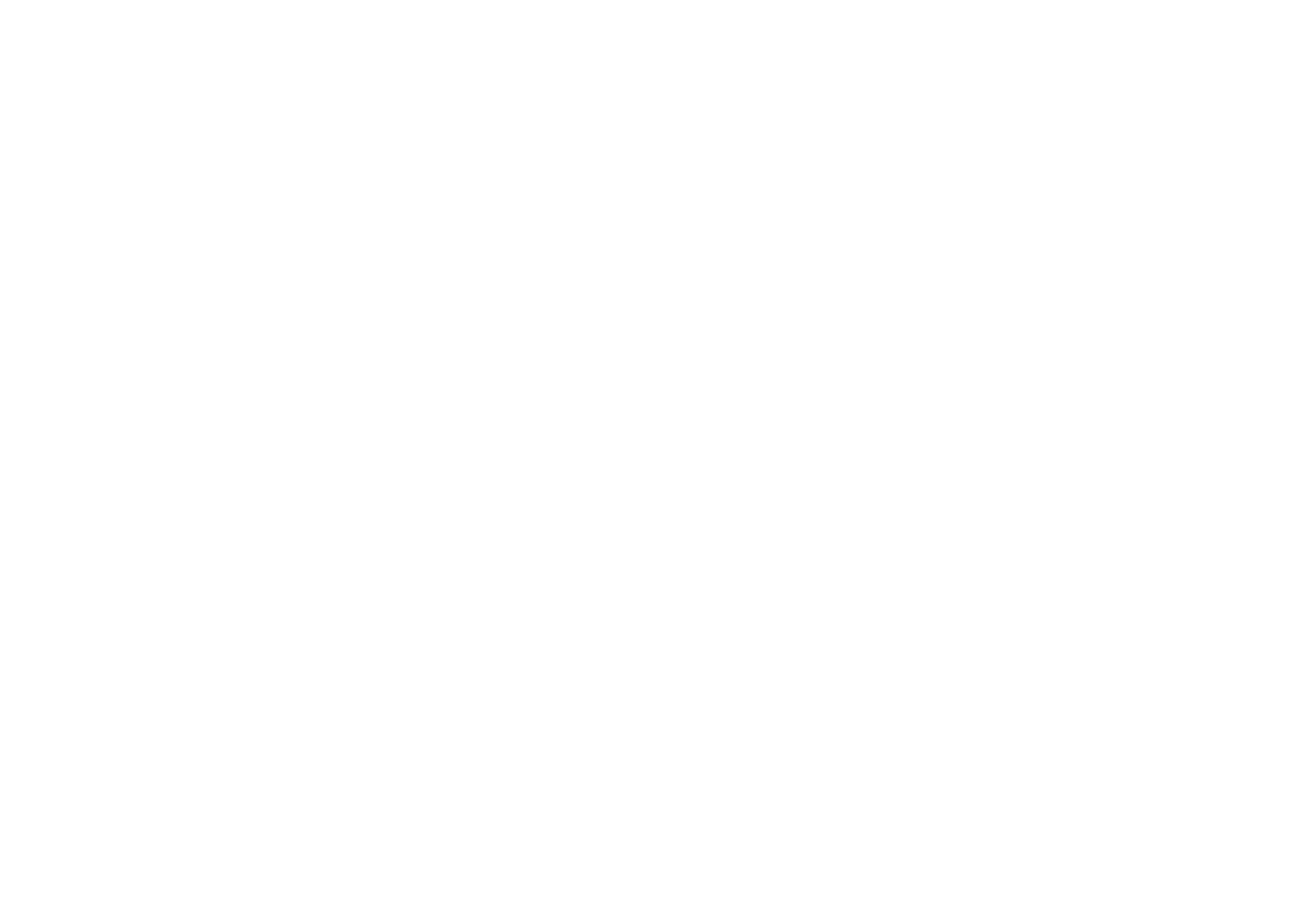
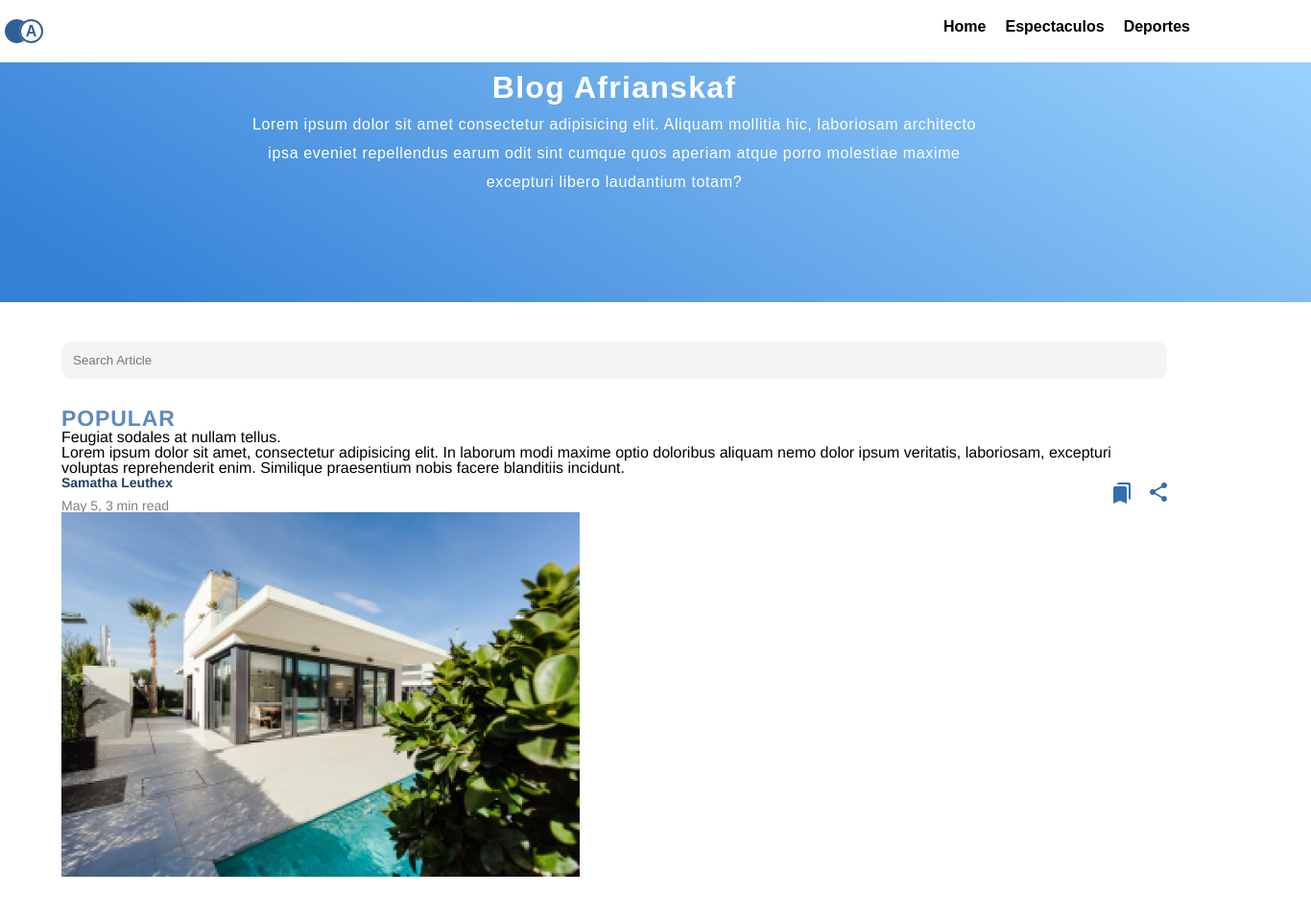
Before and after one commit to Edu12x/pachaqtec-02, a plain HTML site: page h5.html in a window 1280 px wide. Shown: the whole page at 96% size, 1366 px wide, since content can reach past the window. Before the commit the page ends 800 px from the top, so only its background shows below. Drawn offline with Linux system fonts and the light colour scheme.

Commit message:
Cabecera y Articulo principal + CSS

```diff
--- a/h5.html
+++ b/h5.html
@@ -0,0 +1,66 @@
+<!DOCTYPE html>
+<html lang="en">
+  <head>
+    <meta charset="UTF-8" />
+    <meta name="viewport" content="width=device-width, initial-scale=1.0" />
+    <title>Hackathon5</title>
+    <link rel="stylesheet" href="./styles/reset.css" />
+    <link rel="stylesheet" href="./styles/main-h5.css" />
+  </head>
+  <body></body>
+  <header>
+    <div class="header">
+      <a class="logo" href="">A</a>
+      <nav>
+        <ul class="links">
+          <li><a href="">Home</a></li>
+          <li><a href="">Espectaculos</a></li>
+          <li><a href="">Deportes</a></li>
+        </ul>
+      </nav>
+    </div>
+    <div class="header-2">
+      <figure><img src="./imagen/banner.png" alt="" /></figure>
+      <h2>Blog Afrianskaf</h2>
+      <p>
+        Lorem ipsum dolor sit amet consectetur adipisicing elit. Aliquam
+        mollitia hic, laboriosam architecto ipsa eveniet repellendus earum odit
+        sint cumque quos aperiam atque porro molestiae maxime excepturi libero
+        laudantium totam?
+      </p>
+    </div>
+  </header>
+  <main>
+    <input name="text-search" type="text" placeholder="Search Article" />
+    <h2 class="main-title">POPULAR</h2>
+    <section class="main-articule">
+      <div class="main-articule2">
+        <h2>Feugiat sodales at nullam tellus.</h2>
+        <p>
+          Lorem ipsum dolor sit amet, consectetur adipisicing elit. In laborum
+          modi maxime optio doloribus aliquam nemo dolor ipsum veritatis,
+          laboriosam, excepturi voluptas reprehenderit enim. Similique
+          praesentium nobis facere blanditiis incidunt.
+        </p>
+        <div class="articule-bottom">
+          <div>
+            <a href="">Samatha Leuthex</a>
+            <h3>May 5, 3 min read</h3>
+          </div>
+          <nav>
+            <ul>
+              <li>
+                <a href=""><img src="./imagen/icon-save.png" alt="" /></a>
+              </li>
+              <li>
+                <a href=""><img src="./imagen/icon-share.png" alt="" /></a>
+              </li>
+            </ul>
+          </nav>
+        </div>
+      </div>
+      <figure><img src="./imagen/img-post-1.png" alt="" /></figure>
+    </section>
+  </main>
+  <footer></footer>
+</html>
--- a/styles/main-h5.css
+++ b/styles/main-h5.css
@@ -0,0 +1,150 @@
+*{
+  box-sizing: border-box;
+}
+
+header{
+  font-family: Arial, Helvetica, sans-serif;
+}
+
+header-2 img{
+  width: 100%;
+  height: 200px;
+  display: block;
+}
+/* header */
+
+.header{
+  padding: 20px;
+  display: flex;
+  justify-content: space-between;
+}
+
+.logo{
+  height: 25px;
+  width: 25px;
+  text-align: center;
+  text-decoration: none;
+  color:#316099 ;
+  font-weight: bold;
+  padding:3px;
+  border: 2px solid #316099;
+  border-radius: 40px;
+  box-shadow: -15px 0px #316099 ;
+}
+
+.links {
+  display: flex;
+}
+
+.links li{
+  padding-right: 20px;
+}
+
+.links a
+{
+  text-decoration: none;
+  font-weight: bold;
+  color: black ;
+}
+
+.links a:hover
+{
+  color: #316099;
+}
+
+/*encabezado*/
+
+.header-2{
+  position: relative;
+  text-align: center;
+}
+
+.header-2 h2{
+  position: absolute;
+  top: 10px;
+  color: white;
+  text-align: center;
+  font-size: 200%;
+  font-weight: bold;
+  width: 100%;
+  letter-spacing: 0.04em
+}
+
+.header-2 p{
+  position: absolute;
+  top:50px;
+  width: 100%;
+  text-align: center;
+  color: white;
+  padding-right:20%;
+  padding-left: 20%;
+  line-height: 30px;
+  letter-spacing: 0.04em;
+}
+
+/* main */
+
+main{
+  padding-left: 5%;
+  padding-right: 5%;
+  padding-top: 3%;
+  padding-bottom: 3%;
+  font-family: Helvetica;
+}
+
+input{
+  width: 100%;
+  background-color: #F4F4F4;
+  border-radius: 10px;
+  border: 2px solid #F4F4F4;
+  padding: 10px;
+}
+
+.main-title{
+  letter-spacing: 0.04em;
+  color: #356EAD;
+  opacity: 0.8;
+  font-size: 23px;
+  font-weight: bold;
+  padding-top: 30px;
+}
+
+/*main articule*/
+.main-articule{
+  display: flex;
+  justify-content: space-between;
+  flex-wrap: wrap;
+}
+
+.main-articule2{
+  width: 1fr;
+}
+
+/*articule bottom*/
+.articule-bottom{
+  display: flex;
+  justify-content: space-between;
+  align-items: center;
+}
+
+.articule-bottom div a{
+  display: block;
+  padding-bottom: 10px;
+  text-decoration: none;
+  color:#1F3F68;
+  font-weight: bold;
+  font-size: 14px;
+}
+
+.articule-bottom div h3{
+  color:grey;
+  font-size: 14px;
+}
+
+.articule-bottom ul{
+  display: flex;
+}
+
+.articule-bottom li a {
+  padding-left: 20px;
+}
```
Also changed, not shown: index.html (+1 -0 lines), imagen/icon-save.png (added), imagen/icon-share.png (added).
